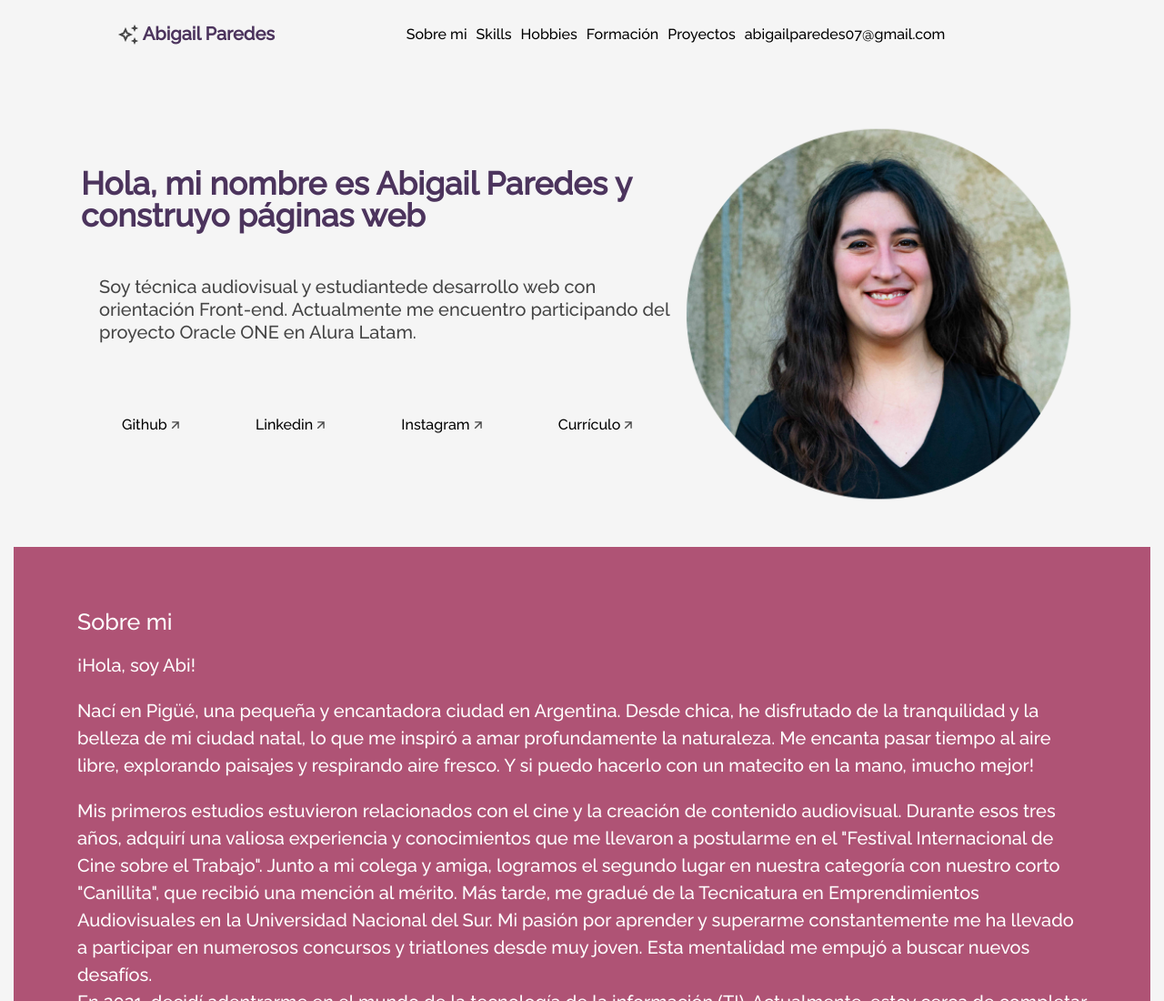
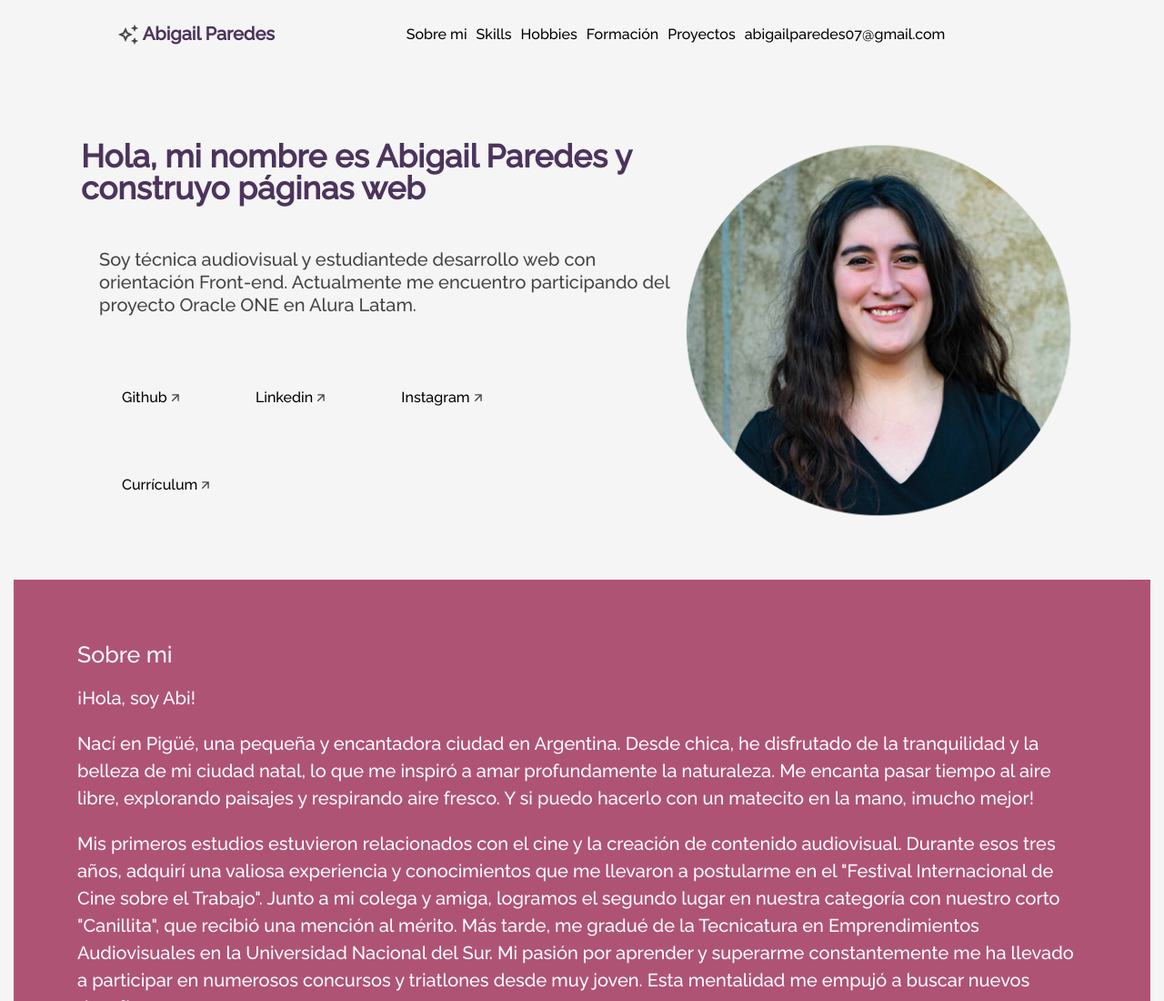
Before and after one commit to AbigailParedes/Portafolio-Proyecto-Alura, a plain HTML site: page index.html in a window 1280 px wide. Shown: the top 1100 px of the page at 91% size. Drawn offline with Linux system fonts and the light colour scheme.

Commit message:
agregue hipervínculo de curriculom

```diff
--- a/index.html
+++ b/index.html
@@ -59,7 +59,7 @@
                                 target="_blank">Linkedin <img src="assets\arrow.png"></a></li>
                         <li class="title__network__item"><a href="https://www.instagram.com/" target="_blank">Instagram
                                 <img src="assets\arrow.png"></a></li>
-                        <li class="title__network__item"><a href="">Currículo <img src="assets\arrow.png"></a></li>
+                        <li class="title__network__item"><a href="https://drive.google.com/file/d/1orVoRxgjpcLXWb4bZFXY4_Alkxgqd-EO/view?usp=drive_link" target="_blank">Currículum <img src="assets\arrow.png"></a></li>
                     </ul>
                 </div>
             </div>
```
